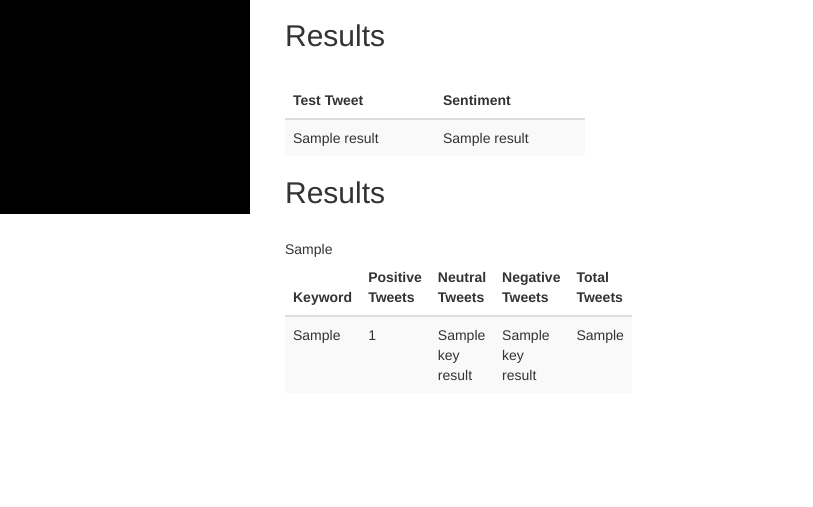
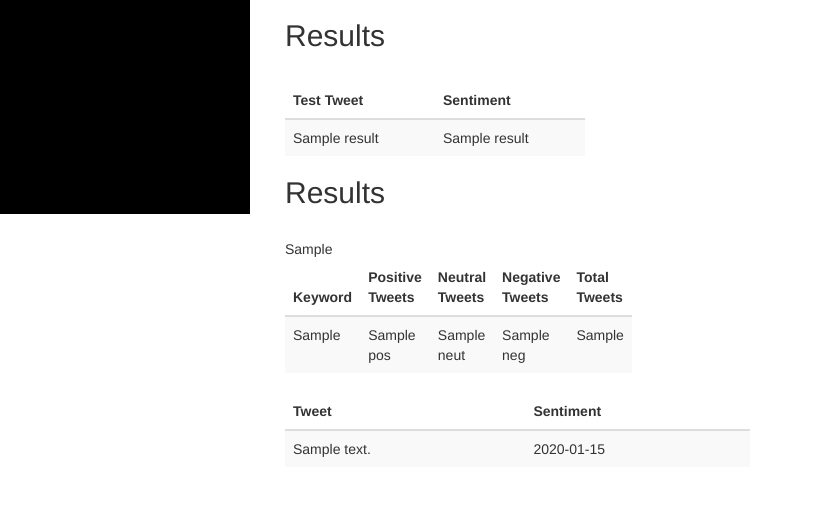
Before and after one commit to tstrawbr/Twitter-Emotion, a Flask app: template src/templates/index.html in a window 1280 px wide. Shown: the part 606-1113 px from the top of the page, without its empty margins (0-813 px from the left). Before the commit the page ends 987 px from the top, so only its background shows below. Run offline with Flask 2, Linux system fonts and the light colour scheme; the template is opened without the code that fills it: most values are stand-ins (such as "Sample title", 1, 10 or a date in 2020); parts of the project's set-up code (start-up, migrations or seed data) failed here and were passed over; some libraries are stand-ins or nearby versions.

Commit message:
print live tweets/ style changes
keyword search now prints the live tweets and their respective
classifications

```diff
--- a/src/bokehGraph.py
+++ b/src/bokehGraph.py
@@ -8,7 +8,7 @@ def plot(sentiment):
 	# best support is with data in a format that is table-like
 	data = {
 	    'emotion': ['positive', 'neutral', 'negative'],
-	    'Number of Tweets': [sentiment[0], sentiment[1], sentiment[2]]
+	    'Number of Tweets': [sentiment[0].pos, sentiment[0].neut, sentiment[0].neg]
 	}
 	# table-like data results in reconfiguration of the chart with no data manipulation
 	bar2 = Bar(data, values='Number of Tweets', label=['emotion'],
--- a/src/main.py
+++ b/src/main.py
@@ -25,7 +25,7 @@ def extract_features(tweet):
 #end
 
 #Read the tweets one by one and process it
-inpTweets = csv.reader(open('data/sampleTweets.csv', 'rt'), delimiter=',', quotechar='|')
+inpTweets = csv.reader(open('data/training_dataset.csv', 'rt'), delimiter=',', quotechar='|')
 stopWords = getStopWordList('data/stopwords.txt')
 count = 0;
 featureList = []
@@ -61,15 +61,18 @@ def dashboard():
     if request.method == 'POST':
         testTweet = request.form["tweet"]
     else:
-        testTweet = 'Congrats bobbie!'
-
-    processedTestTweet = processTweet(testTweet)
-    sentiment = NBClassifier.classify(extract_features(getFeatureVector(processedTestTweet, stopWords)))
-    print ("testTweet = %s, sentiment = %s\n"% (testTweet, sentiment))
+        testTweet = ""
+    if(testTweet):
+        processedTestTweet = processTweet(testTweet)
+        sentiment = NBClassifier.classify(extract_features(getFeatureVector(processedTestTweet, stopWords)))
+        print ("testTweet = %s, sentiment = %s\n"% (testTweet, sentiment))
+    else:
+        sentiment = ""
 
     #initial graph
-    data = [8,5,2]
+    data = []
     bar = []
+    data = count_sent(NBClassifier)
     bar = plot(data)
 
     results = [testTweet, sentiment]
@@ -103,12 +106,15 @@ def api_test():
     data = count_sent(NBClassifier)
     bar = plot(data)
 
-    print("data = ", data)
     print ("keyword = %s, number of tweets = %s\n"% (keyWord, numTweets))
-
-    results = [keyWord, numTweets, data]
+    print("sentiment: pos = %s neut = %s neg = %s\n"% (data[0].pos, data[0].neut, data[0].neg))
+    print("tweets: \n")
+    for n in range(int(numTweets) - 1):
+        print("%s\n"% data[1][n].text)
+    results = [keyWord, numTweets]
     return render_template('index.html',
         key_results=results,
+        twit_data = data,
         plot_script=bar[0],
         plot_div=bar[1],
         js_resources=bar[2],
--- a/src/templates/index.html
+++ b/src/templates/index.html
@@ -95,7 +95,7 @@
         </div>
         </div>
         <div class="row">
-          <div class="col-sm-5">
+          <div class="col-sm-6">
           {% if results %}
             <h2>Results</h2>
             <br>
@@ -131,12 +131,25 @@
                 </thead>
                   <tr>
                     <td>{{ key_results[0] }}</td>
-                    <td>{{ key_results[2][0] }}</td>
-                    <td>{{ key_results[2][1] }}</td>
-                    <td>{{ key_results[2][2] }}</td>
+                    <td>{{ twit_data[0].pos}}</td>
+                    <td>{{ twit_data[0].neut}}</td>
+                    <td>{{ twit_data[0].neg}}</td>
                     <td>{{ key_results[1] }}</td>
                   </tr>
               </table>
+              <table class="table table-striped" style="max-width: 600px">
+                <thead>
+                  <tr>
+                    <th>Tweet</th>
+                    <th>Sentiment</th>
+                  </tr>
+                </thead>
+                  {% for line in twit_data[1] %}
+                  <tr>
+                    <td>{{line.text}}</td>
+                    <td>{{line.sentiment}}</td>
+                  </tr>
+                  {% endfor %}
             </div>
           {% endif %}
         </div>
```
Also changed, not shown: src/sampleCollection.py (+19 -7 lines), src/templates/home.html (+19 -15 lines), README.md, src/data/training_dataset.csv (renamed from src/training_dataset.csv), 1 other file.
